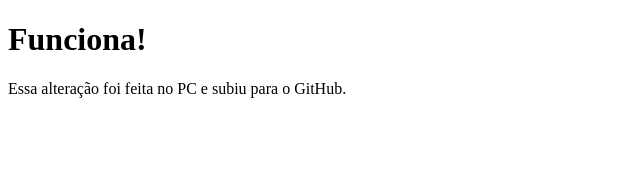
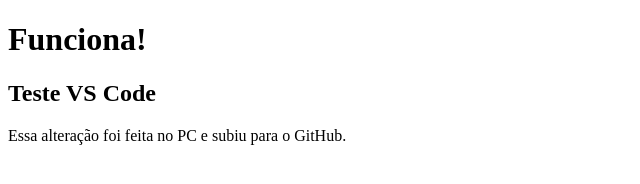
Before and after one commit to juli0cesardesigner/mapa_bus, a plain HTML site: page index.html in a window 1280 px wide. Shown: the whole page, without its empty margins (0-640 px from the left). Drawn offline with Linux system fonts and the light colour scheme.

```diff
--- a/index.html
+++ b/index.html
@@ -6,6 +6,7 @@
 </head>
 <body>
     <h1>Funciona!</h1>
+    <h2>Teste VS Code</h2>
     <p>Essa alteração foi feita no PC e subiu para o GitHub.</p>
 </body>
 </html>
```
